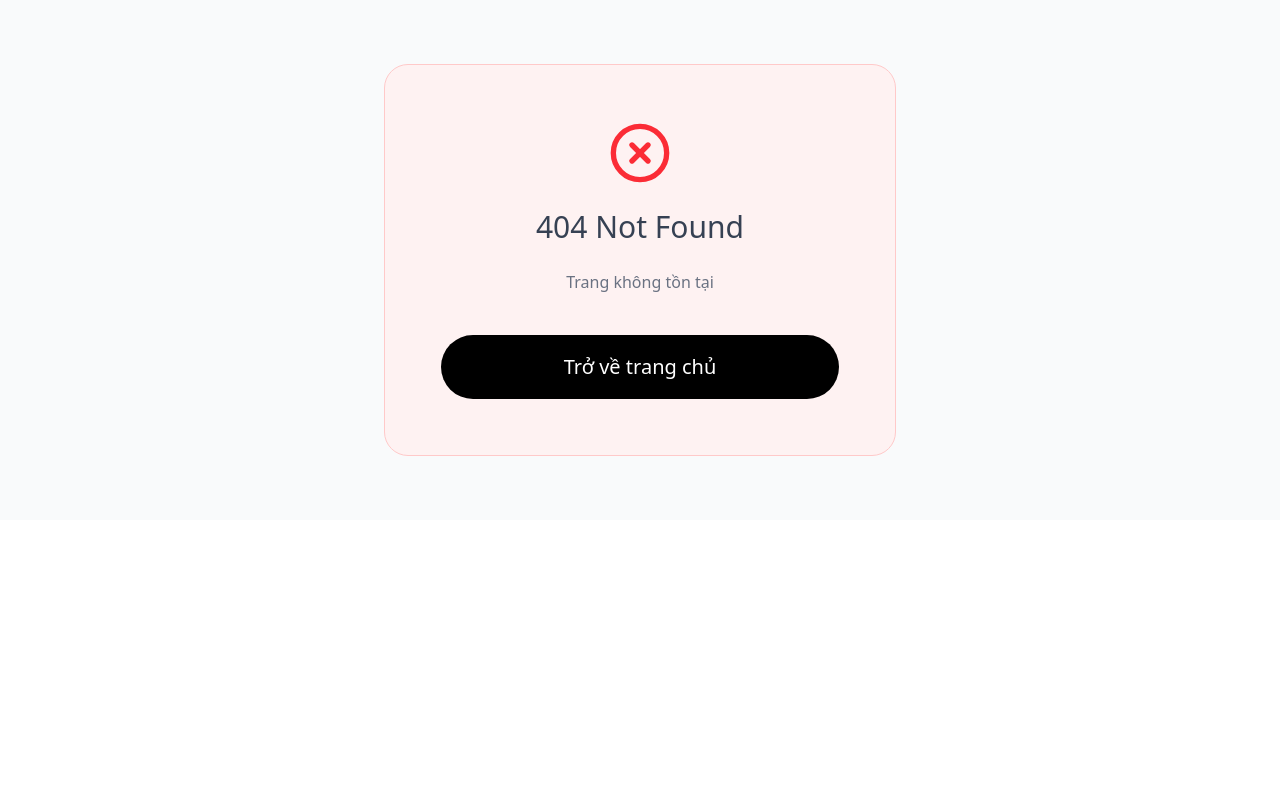
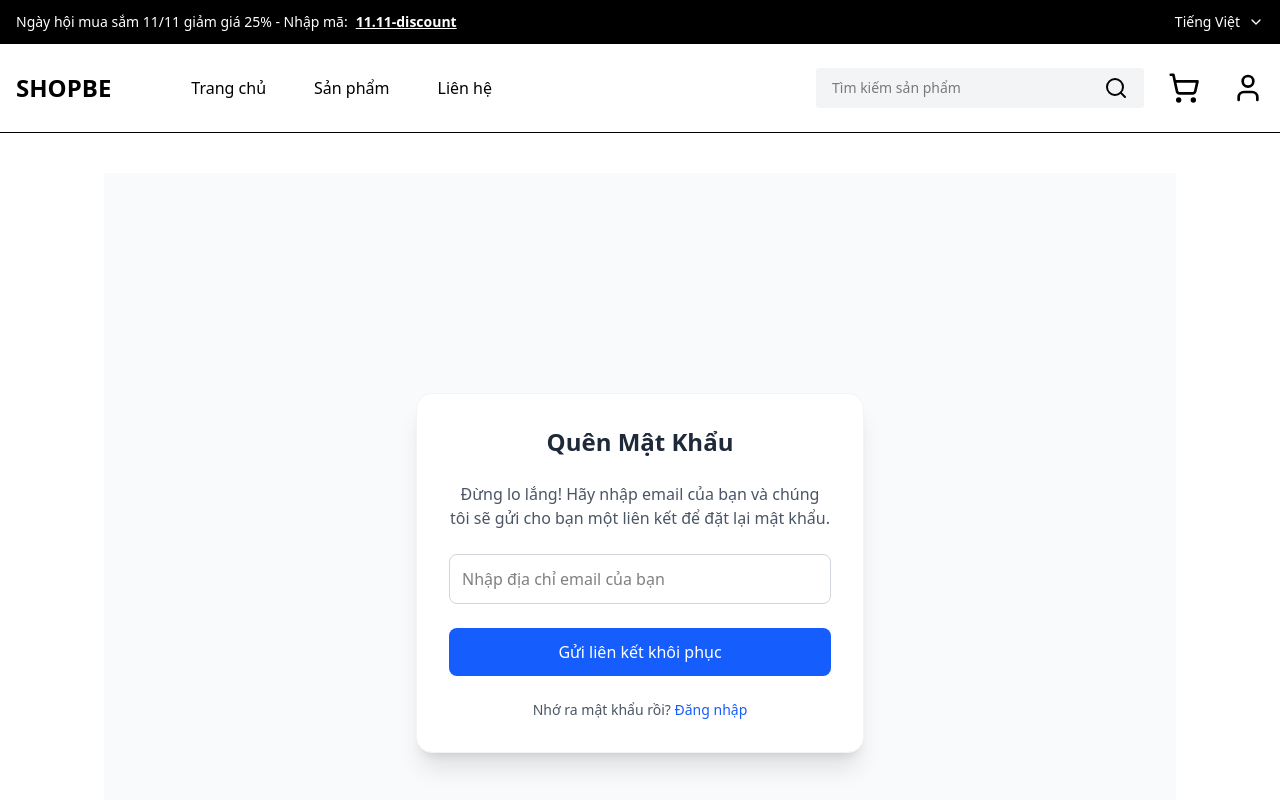
Before and after one commit to congdanhabc/e-commerce-frontend-web, a React (Vite) app: page /forgot-password in a window 1280 px wide. Before the commit this address had no page. Shown: the top 800 px of the page. Built offline with nearby package versions, Linux system fonts and the light colour scheme.

Commit message:
Hoàn thiện web

```diff
--- a/src/api/auth-api.ts
+++ b/src/api/auth-api.ts
@@ -58,3 +58,28 @@ export async function loginCustomer(email: string, password: string) {
     throw new Error("Không thể đăng nhập khách hàng.");
   }
 }
+
+export async function recoverCustomer(email: string) {
+  const query = `
+    mutation customerRecover($email: String!) {
+      customerRecover(email: $email) {
+        customerUserErrors {
+          code
+          field
+          message
+        }
+      }
+    }
+  `;
+
+  const variables = { email };
+
+  try {
+    const response = await storeFront(query, variables);
+    // Trả về toàn bộ kết quả để hook có thể xử lý lỗi
+    return response.data.customerRecover;
+  } catch (error) {
+    console.error("Lỗi khi yêu cầu khôi phục mật khẩu:", error);
+    throw new Error("Không thể gửi yêu cầu khôi phục mật khẩu.");
+  }
+}
--- /dev/null
+++ b/src/hooks/auth/useRecoverPassword.tsx
@@ -0,0 +1,32 @@
+import { useState } from 'react';
+import { recoverCustomer } from '../../api/auth-api'; // <-- Sửa đường dẫn nếu cần
+
+export const useRecoverPassword = () => {
+  const [loading, setLoading] = useState(false);
+  const [error, setError] = useState<string | null>(null);
+  const [isSuccess, setIsSuccess] = useState(false); // Thêm state để báo thành công
+
+  const recover = async (email: string) => {
+    setLoading(true);
+    setError(null);
+    setIsSuccess(false);
+
+    try {
+      const result = await recoverCustomer(email);
+
+      if (result.customerUserErrors && result.customerUserErrors.length > 0) {
+        // Nếu Shopify trả về lỗi (ví dụ: email không tồn tại)
+        setError(result.customerUserErrors[0].message);
+      } else {
+        // Nếu không có lỗi, tức là email đã được gửi thành công
+        setIsSuccess(true);
+      }
+    } catch (err) {
+      setError("Đã có lỗi xảy ra. Vui lòng thử lại: " + err);
+    } finally {
+      setLoading(false);
+    }
+  };
+
+  return { recover, loading, error, isSuccess };
+};
--- /dev/null
+++ b/src/pages/auth/ForgotPassword.tsx
@@ -0,0 +1,84 @@
+import { useState } from "react";
+import { Link } from "react-router-dom";
+import { useRecoverPassword } from "../../hooks/auth/useRecoverPassword"; // <-- Sửa đường dẫn nếu cần
+
+export default function ForgotPassword() {
+  const [email, setEmail] = useState("");
+
+  // Gọi custom hook để lấy logic
+  const { recover, loading, error, isSuccess } = useRecoverPassword();
+
+  const handleSubmit = (e: React.FormEvent) => {
+    e.preventDefault();
+    if (email) {
+      recover(email);
+    }
+  };
+
+  return (
+    <div className="flex justify-center items-center min-h-screen bg-gray-50">
+      <div className="bg-white shadow-xl rounded-2xl p-8 w-full max-w-md border border-gray-100">
+
+        {/* --- Phần hiển thị sau khi gửi email thành công --- */}
+        {isSuccess ? (
+          <div className="text-center">
+            <h2 className="text-2xl font-bold mb-4 text-gray-800">Kiểm tra Email của bạn</h2>
+            <p className="text-gray-600 mb-6">
+              Chúng tôi đã gửi một liên kết đặt lại mật khẩu đến địa chỉ <strong>{email}</strong>.
+              Vui lòng kiểm tra hộp thư đến (và cả thư mục spam).
+            </p>
+            <Link
+              to="/login"
+              className="text-blue-600 hover:underline font-medium"
+            >
+              Quay lại trang Đăng nhập
+            </Link>
+          </div>
+        ) : (
+          /* --- Phần hiển thị form ban đầu --- */
+          <>
+            <h2 className="text-2xl font-bold mb-6 text-center text-gray-800">Quên Mật Khẩu</h2>
+            <p className="text-center text-gray-600 mb-6">
+              Đừng lo lắng! Hãy nhập email của bạn và chúng tôi sẽ gửi cho bạn một liên kết để đặt lại mật khẩu.
+            </p>
+
+            <form onSubmit={handleSubmit} className="flex flex-col gap-4">
+              <input
+                type="email"
+                placeholder="Nhập địa chỉ email của bạn"
+                className="border border-gray-300 rounded-lg p-3 focus:ring-2 focus:ring-blue-500 outline-none"
+                value={email}
+                onChange={(e) => setEmail(e.target.value)}
+                required
+              />
+              <button
+                type="submit"
+                disabled={loading}
+                className={`mt-2 w-full py-3 text-white font-medium rounded-lg transition ${
+                  loading
+                    ? "bg-blue-300 cursor-not-allowed"
+                    : "bg-blue-600 hover:bg-blue-700"
+                }`}
+              >
+                {loading ? "Đang gửi..." : "Gửi liên kết khôi phục"}
+              </button>
+            </form>
+
+            {error && (
+              <p className="mt-4 text-center text-sm text-red-600">
+                {error}
+              </p>
+            )}
+
+            <p className="mt-6 text-center text-sm text-gray-600">
+              Nhớ ra mật khẩu rồi?{" "}
+              <Link to="/login" className="text-blue-600 hover:underline font-medium">
+                Đăng nhập
+              </Link>
+            </p>
+          </>
+        )}
+      </div>
+    </div>
+  );
+}
--- a/src/pages/auth/Login.tsx
+++ b/src/pages/auth/Login.tsx
@@ -21,7 +21,7 @@ export default function Login() {
       <div className="bg-white shadow-xl rounded-2xl p-8 w-full max-w-md border border-gray-100">
         <h2 className="text-2xl font-bold mb-6 text-center text-gray-800">Đăng nhập</h2>
 
-        <div className="flex flex-col gap-4">
+        <form onSubmit={handleSubmit} className="flex flex-col gap-4">
             <input
               type="email"
               placeholder="Email"
@@ -37,7 +37,7 @@ export default function Login() {
               onChange={(e) => setPassword(e.target.value)}
             />
             <button
-            onClick={handleSubmit}
+              type="submit"
               disabled={loading}
               className={`mt-2 w-full py-3 text-white font-medium rounded-lg transition ${
                 loading
@@ -47,7 +47,7 @@ export default function Login() {
             >
               {loading ? "Đang đăng nhập..." : "Đăng nhập"}
             </button>
-        </div>
+          </form>
 
         {error && (
           <p className="mt-4 text-center text-sm text-red-600">
@@ -61,6 +61,12 @@ export default function Login() {
             Đăng ký ngay
           </a>
         </p>
+        <p className="mt-6 text-center text-sm text-gray-600">
+          Không thể đăng nhập?{" "}
+          <a href="/forgot-password" className="text-blue-600 hover:underline font-medium">
+            Đặt lại mật khẩu
+          </a>
+        </p>
       </div>
     </div>
   );
--- a/src/pages/auth/Register.tsx
+++ b/src/pages/auth/Register.tsx
@@ -20,7 +20,8 @@ export default function Register() {
   const [loading, setLoading] = useState<boolean>(false);
   const navigate = useNavigate();
 
-  const handleRegister = async (): Promise<void> => {
+  const handleRegister = async (e: React.FormEvent): Promise<void> => {
+    e.preventDefault();
     if (!email || !password || !firstName || !lastName) {
       setMessage("Vui lòng nhập đầy đủ thông tin!");
       return;
@@ -40,7 +41,7 @@ export default function Register() {
       const errors = result.customerUserErrors;
 
       if (errors && errors.length > 0) {
-        setMessage(errors[0].message);
+        setMessage(errors[0].message === "Email has already been taken" ? "Email này đã được đăng ký" : errors[0].message);
       } else {
         setMessage("Đăng ký thành công! Đang chuyển hướng...");
         setTimeout(() => navigate("/login"), 1000);
@@ -57,7 +58,7 @@ export default function Register() {
       <div className="bg-white shadow-xl rounded-2xl p-8 w-full max-w-md border border-gray-100">
         <h2 className="text-2xl font-bold mb-6 text-center text-gray-800">Đăng ký</h2>
 
-        <div className="flex flex-col gap-4">
+        <form onSubmit={handleRegister} className="flex flex-col gap-4">
           <input
             placeholder="Họ"
             className="border border-gray-300 rounded-lg p-3 focus:ring-2 focus:ring-blue-500 outline-none"
@@ -85,7 +86,7 @@ export default function Register() {
             onChange={(e) => setPassword(e.target.value)}
           />
           <button
-            onClick={handleRegister}
+            type="submit"
             disabled={loading}
             className={`mt-2 w-full py-3 text-white font-medium rounded-lg transition ${
               loading
@@ -95,7 +96,7 @@ export default function Register() {
           >
             {loading ? "Đang đăng ký..." : "Đăng ký"}
           </button>
-        </div>
+        </form>
 
         {message && (
           <p className="mt-4 text-center text-sm text-red-600">{message}</p>
--- a/src/pages/product/productDetailPage.tsx
+++ b/src/pages/product/productDetailPage.tsx
@@ -1,5 +1,4 @@
 import { useParams } from "react-router-dom";
-import { RelatedProductCard } from "../../components/product/RelatedProductCard";
 import { useProductDetail } from "../../hooks/products/useProductDetail";
 import ProductDetail from "../../components/product/ProductDetail";
 import Notification from "../../components/shared/Notification";
@@ -49,28 +48,7 @@ export default function ProductDetailPage() {
 
   return (
       <div className="container mx-auto px-4 pb-20">
-
         <ProductDetail product={product} />
-
-        {/* Related Items */}
-        <section className="mt-24">
-          <div className="flex items-center gap-4 mb-12">
-            <div className="w-5 h-10 bg-red-500 rounded"></div>
-            <span className="text-red-500 font-semibold">Related Item</span>
-          </div>
-
-          <div className="grid grid-cols-1 md:grid-cols-2 lg:grid-cols-4 gap-8">
-            <RelatedProductCard
-              image="https://api.builder.io/api/v1/image/assets/TEMP/07edb8073dcce74da29c524affa1c958d18d80b8?width=344"
-              discount="-40%"
-              title="HAVIT HV-G92 Gamepad"
-              price="$120"
-              originalPrice="$160"
-              rating={5}
-              reviews={88}
-            />
-          </div>
-        </section>
       </div>
   );
 }
--- a/src/router.tsx
+++ b/src/router.tsx
@@ -12,6 +12,7 @@ import ContactPage from "./pages/contact/ContactPage";
 import OrderHistoryPage from "./pages/auth/OrderHistoryPage";
 import ThankyouPage from "./pages/ThankyouPage";
 import HomePage from "./pages/HomePage";
+import ForgotPassword from "./pages/auth/ForgotPassword";
 
 const routes: RouteObject[] = [
     {
@@ -45,6 +46,10 @@ const routes: RouteObject[] = [
                 element: <Register />,
             },
             {
+                path: "/forgot-password",
+                element: <ForgotPassword />,
+            },
+            {
                 path: "/cart",
                 element: <CartPage />,
             },
```
Lines whose indentation alone changed are shown as unchanged.
